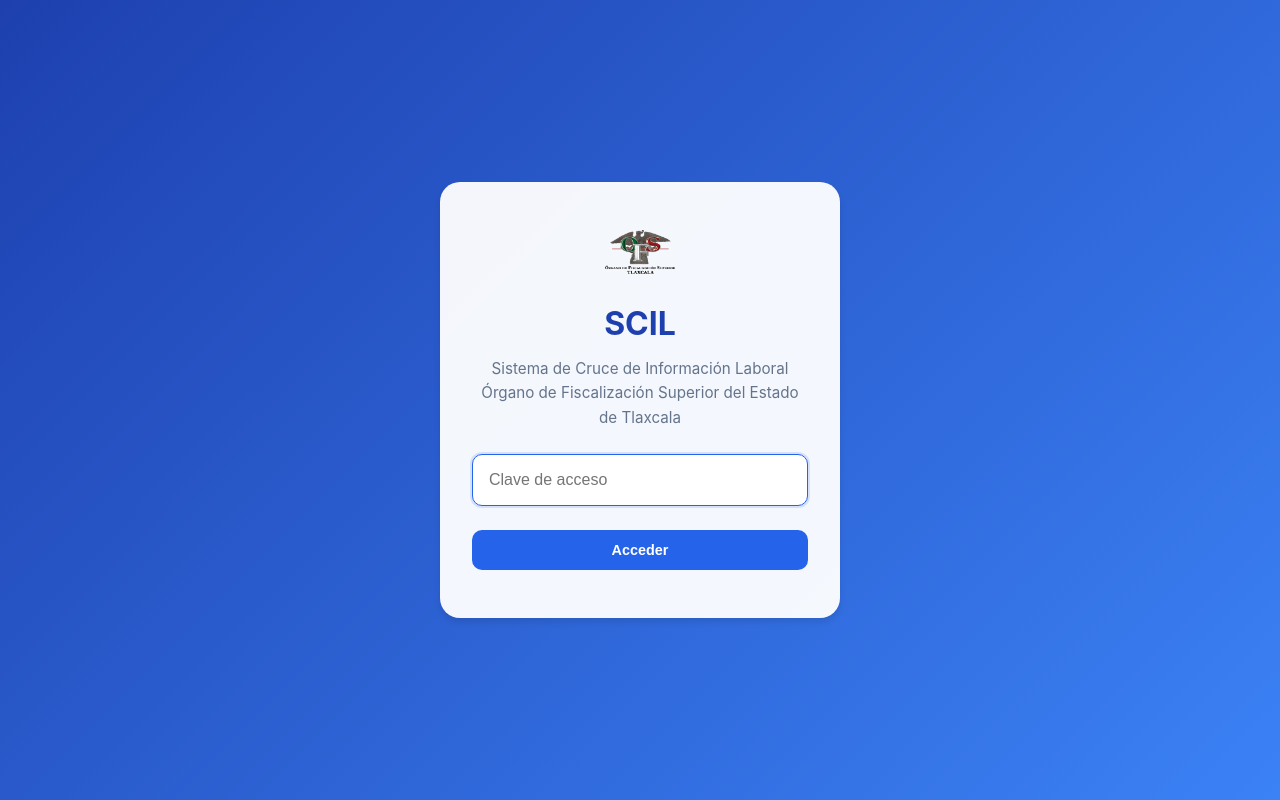
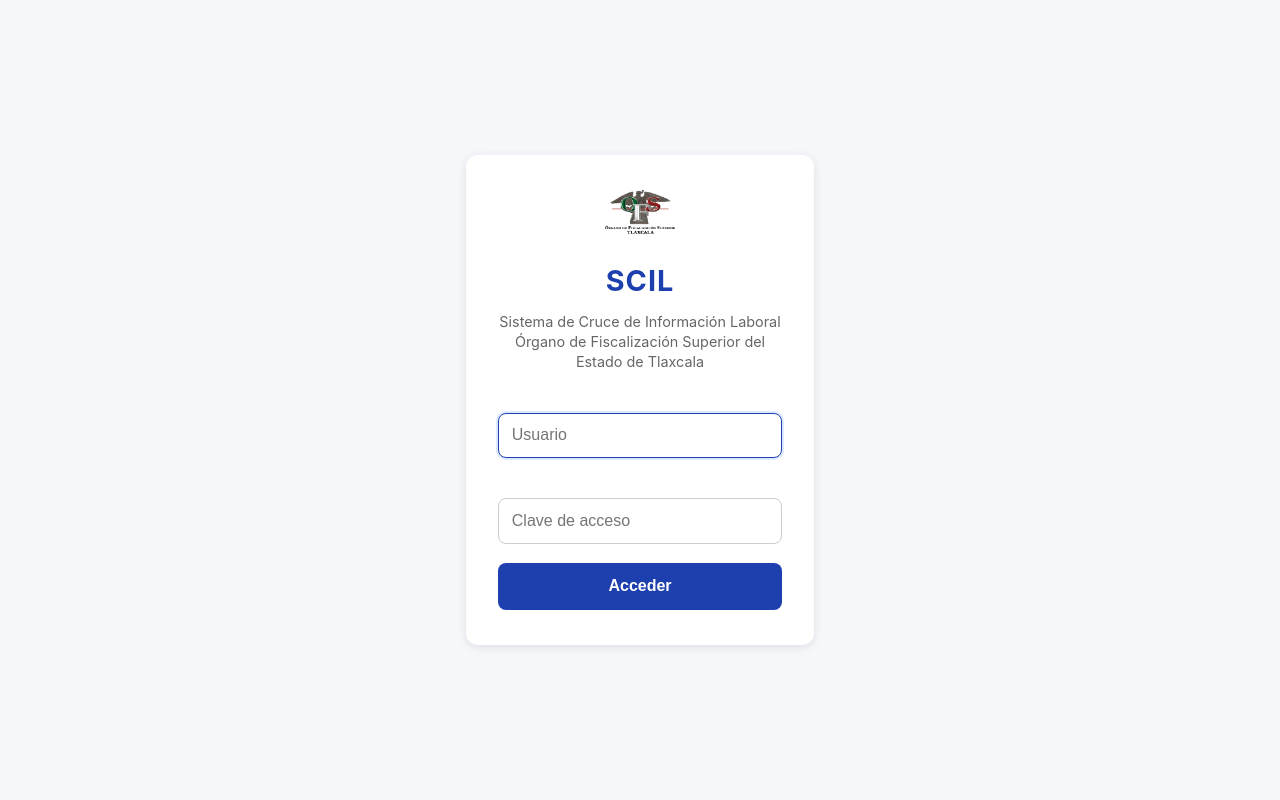
Before and after one commit to OmarSalvatierra99/SCIL, a Flask app: page / in a window 1280 px wide. Run offline with Flask 3, Linux system fonts and the light colour scheme.

Commit message:
15/10/2025 Ya se crearon los usuarios solo queda la visualización de cada uno

```diff
--- a/app.py
+++ b/app.py
@@ -1,6 +1,6 @@
 # ===========================================================
 # app.py — SCIL QNA 2025 / Sistema de Cruce de Información Laboral
-# Versión final — Agrupación limpia, deduplicación total, exportación auditada
+# Versión final — Multiusuario con control de entes, acceso total
 # ===========================================================
 
 from flask import Flask, render_template, request, jsonify, redirect, url_for, session, send_file
@@ -20,20 +20,25 @@
 os.makedirs(UPLOAD_FOLDER, exist_ok=True)
 
 db_manager = DatabaseManager()
-CLAVE_MAESTRA = "scil2024"
 
 # ===========================================================
-# LOGIN
+# LOGIN MULTIUSUARIO
 # ===========================================================
 @app.route("/", methods=["GET", "POST"])
 def login():
     if request.method == "POST":
+        usuario = request.form.get("usuario")
         clave = request.form.get("clave")
-        if clave == CLAVE_MAESTRA:
+
+        datos = db_manager.get_usuario(usuario, clave)
+        if datos:
             session["autenticado"] = True
+            session["usuario"] = usuario
+            session["nombre"] = datos["nombre"]
+            session["entes"] = datos["entes"]
             return redirect(url_for("dashboard"))
         else:
-            return render_template("login.html", error="Clave incorrecta")
+            return render_template("login.html", error="Usuario o clave incorrectos")
     return render_template("login.html")
 
 
@@ -50,7 +55,7 @@
 def dashboard():
     if not session.get("autenticado"):
         return redirect(url_for("login"))
-    return render_template("dashboard.html")
+    return render_template("dashboard.html", nombre=session.get("nombre", ""))
 
 
 # ===========================================================
@@ -136,7 +141,7 @@
 
 
 # ===========================================================
-# RESULTADOS LABORALES (agrupados y deduplicados)
+# RESULTADOS LABORALES (con filtro de entes)
 # ===========================================================
 @app.route("/resultados")
 def resultados_patrones():
@@ -150,10 +155,24 @@
     resultados, total = db_manager.obtener_resultados_paginados("laboral", busqueda, pagina, limite)
     total_paginas = max(1, ceil(total / limite))
 
+    entes_usuario = [e.strip().upper() for e in session.get("entes", []) if e.strip()]
+    acceso_total = False
+
+    # Si el usuario tiene todos los entes (Odilia y Víctor), no se aplica filtro
+    if not entes_usuario or len(entes_usuario) > 40:
+        acceso_total = True
+
+    if not acceso_total:
+        entes_norm = set(entes_usuario)
+        resultados = [
+            r for r in resultados
+            if any((e or "").strip().upper() in entes_norm for e in r.get("entes", []))
+        ]
+
+    # Agrupar resultados
     agrupados = {}
-
     for r in resultados:
-        rfc = r.get("rfc")
+        rfc = (r.get("rfc") or "").strip().upper()
         if not rfc:
             continue
         if rfc not in agrupados:
@@ -168,7 +187,7 @@
         for e in r.get("entes", []):
             agrupados[rfc]["entes"].add((e or "").strip().upper())
 
-        for reg in r.get("registros", []):
+        for reg in r.get("registros", []) or []:
             clave = (
                 (reg.get("ente", "") or "").strip().upper(),
                 (reg.get("puesto", "") or "").strip().upper(),
@@ -177,10 +196,10 @@
             )
             agrupados[rfc]["registros"].add(clave)
 
-    # Convertir sets a listas limpias y ordenadas
+    # Convertir sets a listas ordenadas
     for rfc, data in agrupados.items():
-        data["quincenas"] = sorted(list({q for q in data["quincenas"] if q}))
-        data["entes"] = sorted(list({e for e in data["entes"] if e}))
+        data["quincenas"] = sorted(q for q in data["quincenas"] if q)
+        data["entes"] = sorted(e for e in data["entes"] if e)
         data["registros"] = [
             {"ente": e, "puesto": p, "fecha_ingreso": fi, "fecha_egreso": fe}
             for (e, p, fi, fe) in sorted(data["registros"])
@@ -212,7 +231,7 @@
 
 
 # ===========================================================
-# EXPORTAR EXCEL (Robusto y auditado)
+# EXPORTAR EXCEL (deduplicado y filtrado por usuario)
 # ===========================================================
 @app.route("/exportar/<tipo>")
 def exportar_excel(tipo):
@@ -226,10 +245,20 @@
     tipo_db = TIPO_ALIAS.get(tipo.lower(), tipo.lower())
 
     resultados, _ = db_manager.obtener_resultados_paginados(tipo_db, pagina=1, limite=999999)
-    if not resultados and hasattr(db_manager, "obtener_todos"):
-        resultados = db_manager.obtener_todos(tipo_db)
     if not resultados:
         return jsonify({"error": f"No hay datos para exportar del tipo '{tipo_db}'"}), 404
+
+    entes_usuario = [e.strip().upper() for e in session.get("entes", []) if e.strip()]
+    acceso_total = False
+    if not entes_usuario or len(entes_usuario) > 40:
+        acceso_total = True
+
+    if not acceso_total:
+        entes_norm = set(entes_usuario)
+        resultados = [
+            r for r in resultados
+            if any((e or "").strip().upper() in entes_norm for e in r.get("entes", []))
+        ]
 
     wb = Workbook()
     ws = wb.active
@@ -280,5 +309,5 @@
 # EJECUCIÓN
 # ===========================================================
 if __name__ == "__main__":
-    print("🚀 Iniciando SCIL QNA (multiarchivo) en puerto 4050...")
+    print("🚀 Iniciando SCIL QNA (multiusuario, control por entes y acceso total) en puerto 4050...")
     app.run(host="0.0.0.0", port=4050, debug=True)
--- a/templates/login.html
+++ b/templates/login.html
@@ -5,6 +5,89 @@
   <meta name="viewport" content="width=device-width, initial-scale=1.0">
   <title>OFS Tlaxcala | Acceso SCIL</title>
   <link rel="stylesheet" href="{{ url_for('static', filename='style.css') }}">
+  <style>
+    body.login-body {
+      background: #f5f7fa;
+      display: flex;
+      align-items: center;
+      justify-content: center;
+      height: 100vh;
+      font-family: 'Inter', sans-serif;
+    }
+
+    .login-container {
+      width: 100%;
+      max-width: 380px;
+      padding: 1rem;
+    }
+
+    .login-card {
+      background: #fff;
+      border-radius: 12px;
+      padding: 2.2rem 2rem;
+      box-shadow: 0 2px 10px rgba(0,0,0,0.1);
+      text-align: center;
+    }
+
+    .login-header h1 {
+      margin: 0;
+      color: var(--color-primary, #004aad);
+      font-size: 1.8rem;
+      letter-spacing: 1px;
+    }
+
+    .login-header p {
+      font-size: 0.9rem;
+      color: #666;
+      margin-top: 0.5rem;
+      line-height: 1.4;
+    }
+
+    .form-group {
+      margin-top: 1rem;
+    }
+
+    .login-input {
+      width: 100%;
+      padding: 0.8rem;
+      font-size: 1rem;
+      border: 1px solid #ccc;
+      border-radius: 8px;
+      outline: none;
+      transition: border 0.2s;
+    }
+
+    .login-input:focus {
+      border-color: var(--color-primary, #004aad);
+    }
+
+    .btn-login {
+      width: 100%;
+      margin-top: 1.2rem;
+      padding: 0.9rem;
+      background: var(--color-primary, #004aad);
+      color: white;
+      border: none;
+      border-radius: 8px;
+      font-weight: 600;
+      cursor: pointer;
+      font-size: 1rem;
+    }
+
+    .btn-login:hover {
+      background: #00398c;
+    }
+
+    .alert-error {
+      background: #ffe6e6;
+      color: #a30000;
+      padding: 0.6rem;
+      border-radius: 6px;
+      margin-bottom: 1rem;
+      font-size: 0.9rem;
+      border: 1px solid #ffb3b3;
+    }
+  </style>
 </head>
 <body class="login-body">
   <div class="login-container">
@@ -13,8 +96,8 @@
         <div class="login-logo">
           <img src="{{ url_for('static', filename='ofs_logo.png') }}" alt="OFS Logo" style="width:70px;margin-bottom:1rem;">
         </div>
-        <h1 class="login-title">SCIL</h1>
-        <p class="login-subtitle">
+        <h1>SCIL</h1>
+        <p>
           Sistema de Cruce de Información Laboral<br>
           Órgano de Fiscalización Superior del Estado de Tlaxcala
         </p>
@@ -26,7 +109,10 @@
 
       <form method="POST" class="login-form">
         <div class="form-group">
-          <input type="password" name="clave" class="form-input login-input" placeholder="Clave de acceso" required autofocus>
+          <input type="text" name="usuario" class="form-input login-input" placeholder="Usuario" required autofocus>
+        </div>
+        <div class="form-group">
+          <input type="password" name="clave" class="form-input login-input" placeholder="Clave de acceso" required>
         </div>
         <button type="submit" class="btn btn-primary btn-login">Acceder</button>
       </form>
```
Also changed, not shown: database.py (+42 -35 lines), init_users.py (added, +88 -0 lines).
